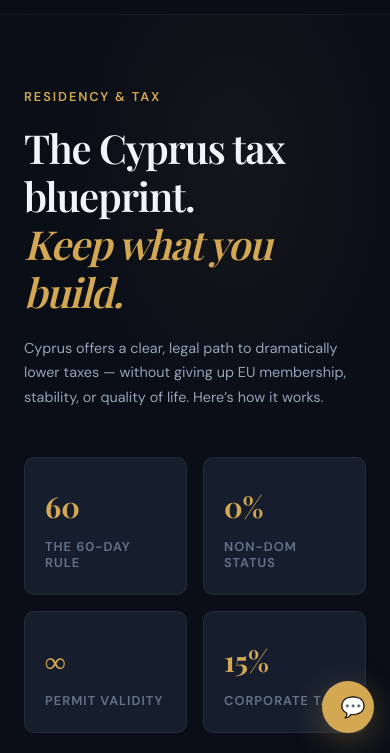
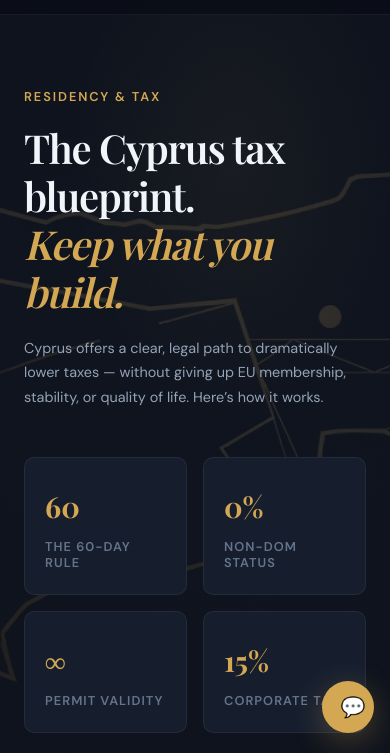
Before and after one commit to KTproject/primecyprus, a plain HTML site: page residency-tax.html in a window 390 px wide. Shown: the part 91-844 px from the top of the page. Drawn offline with nearby package versions, Linux system fonts and the light colour scheme; a web font is replaced by a local one.

Commit message:
fix mobile view

```diff
--- a/residency-tax.html
+++ b/residency-tax.html
@@ -92,7 +92,12 @@ p { margin-bottom: 16px; color: var(--text-secondary); }
 .nav__hamburger span { display: block; width: 24px; height: 2px; background: var(--text-primary); transition: var(--transition); }
 
 /* Page header */
-.page-header { padding: 193px 0 80px; position: relative; overflow: hidden; }
+.page-header {
+  background-image: linear-gradient(rgba(10,14,23,0.75), rgba(10,14,23,0.75)), url('cyprus-map.jpg');
+  background-size: cover;
+  background-position: 50% 40%;
+  background-repeat: no-repeat;
+}
 .page-header::before { content: ''; position: absolute; inset: 0; background: radial-gradient(ellipse 70% 50% at 60% 30%, rgba(212, 168, 83, 0.05) 0%, transparent 60%); pointer-events: none; }
 .page-header h1 em { font-style: italic; color: var(--gold); }
 .breadcrumb { display: flex; align-items: center; gap: 8px; font-size: 0.85rem; color: var(--text-muted); margin-bottom: 24px; }
@@ -181,6 +186,10 @@ p { margin-bottom: 16px; color: var(--text-secondary); }
   .nav__dropdown-menu { position: static; transform: none; margin-top: 6px; margin-left: 0; opacity: 1; visibility: visible; box-shadow: none; border: none; padding-left: 12px; background: transparent; }
   .nav__dropdown-trigger::after { display: none; }
   .page-header { padding: 153px 0 48px; }
+  .page-header {
+    background-image: linear-gradient(rgba(10,14,23,0.85), rgba(10,14,23,0.85)), url('cyprus-map.jpg');
+    background-position: center;
+  }
   .topic-grid { grid-template-columns: 1fr 1fr; }
   .stat-pill { padding: 10px 16px; }
   .footer__grid { grid-template-columns: 1fr; gap: 32px; }
```
Also changed, not shown: cyprus-map.jpg (added).
